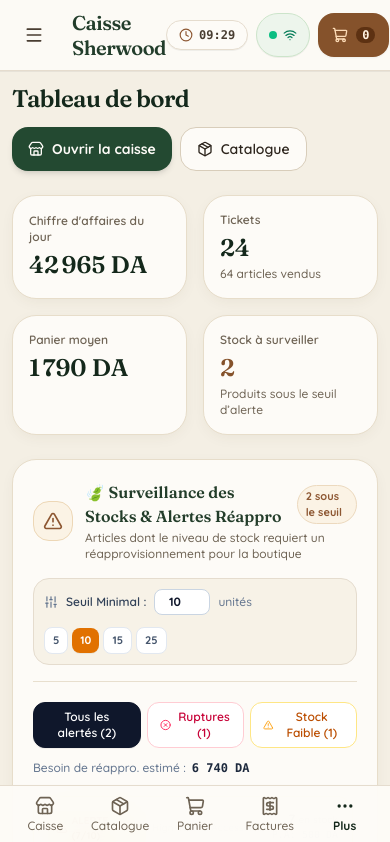
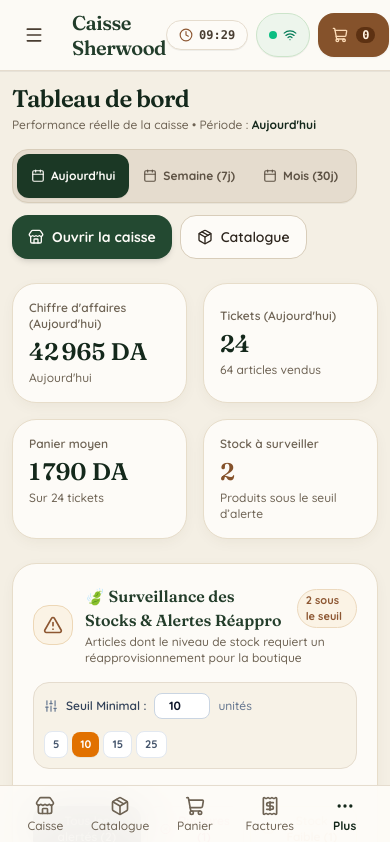
Before and after one commit to Connacri/Pos_module, a React (Vite) app: page / in a window 390 px wide. Shown: the top 842 px of the page. Built offline with nearby package versions, Linux system fonts and the light colour scheme.

Commit message:
refactor: improve accessibility and dashboard metrics
- Add ARIA live regions to various status components for screen readers.
- Extend dashboard revenue trend data range from 14 to 30 days.
- Define time period configurations for dashboard reporting.

```diff
--- a/src/components/dashboard/DashboardView.tsx
+++ b/src/components/dashboard/DashboardView.tsx
@@ -3,14 +3,44 @@ import { usePos } from '../../context/PosContext';
 import { D3RevenueTrendChart } from './D3RevenueTrendChart';
 import { DailyRevenueChart } from './DailyRevenueChart';
 import { InventoryAlertWidget } from './InventoryAlertWidget';
-import { TrendingUp, Layers, Store, Package, AlertTriangle } from 'lucide-react';
+import {
+  TrendingUp,
+  Layers,
+  Store,
+  Package,
+  AlertTriangle,
+  Calendar,
+} from 'lucide-react';
 import type { PaymentMethod } from '../../types';
+
+export type TimePeriod = 'today' | 'week' | 'month';
 
 const PAYMENT_LABELS: Record<PaymentMethod, string> = {
   CASH: 'Espèces',
   CARD: 'Carte',
   TRANSFER: 'Virement',
   CHEQUE: 'Chèque',
+};
+
+const PERIOD_CONFIG: Record<
+  TimePeriod,
+  { label: string; rangeLabel: string; hint: string }
+> = {
+  today: {
+    label: "Aujourd'hui",
+    rangeLabel: "Aujourd'hui",
+    hint: 'Journée en cours',
+  },
+  week: {
+    label: 'Semaine (7j)',
+    rangeLabel: '7 derniers jours',
+    hint: 'Semaine glissante',
+  },
+  month: {
+    label: 'Mois (30j)',
+    rangeLabel: '30 derniers jours',
+    hint: 'Mois glissant',
+  },
 };
 
 const formatMoney = (val: number) =>
@@ -46,7 +76,11 @@ const Kpi: React.FC<{
   );
   const cls = 'sherwood-card p-4 text-left w-full';
   return onClick ? (
-    <button type="button" onClick={onClick} className={`${cls} hover:bg-sand-100 transition-colors cursor-pointer`}>
+    <button
+      type="button"
+      onClick={onClick}
+      className={`${cls} hover:bg-sand-100 transition-colors cursor-pointer`}
+    >
       {body}
     </button>
   ) : (
@@ -54,11 +88,11 @@ const Kpi: React.FC<{
   );
 };
 
-const CardTitle: React.FC<{ title: string; hint?: string; action?: { label: string; onClick: () => void } }> = ({
-  title,
-  hint,
-  action,
-}) => (
+const CardTitle: React.FC<{
+  title: string;
+  hint?: string;
+  action?: { label: string; onClick: () => void };
+}> = ({ title, hint, action }) => (
   <div className="flex items-start justify-between gap-3 pb-2 border-b border-sand-200">
     <div>
       <h3 className="font-bold text-sm text-forest-900 font-serif-title">{title}</h3>
@@ -81,10 +115,11 @@ const EmptyState: React.FC<{ text: string }> = ({ text }) => (
 );
 
 export const DashboardView: React.FC = () => {
-  const { todayStats, sales, products, categories, setActiveView } = usePos();
+  const { sales, products, categories, setActiveView } = usePos();
+  const [selectedPeriod, setSelectedPeriod] = useState<TimePeriod>('today');
   const [chartTab, setChartTab] = useState<'d3-trend' | 'bar-breakdown'>('d3-trend');
 
-  // Ventes valides, de la plus récente à la plus ancienne (ne dépend pas de l'ordre de stockage)
+  // Ventes valides, de la plus récente à la plus ancienne (hors ventes annulées)
   const validSales = useMemo(
     () =>
       sales
@@ -93,10 +128,62 @@ export const DashboardView: React.FC = () => {
     [sales]
   );
 
+  // Ventes filtrées selon la période sélectionnée (Aujourd'hui, 7 jours, 30 jours)
+  const periodSales = useMemo(() => {
+    const now = new Date();
+    const todayYear = now.getFullYear();
+    const todayMonth = now.getMonth();
+    const todayDate = now.getDate();
+
+    if (selectedPeriod === 'today') {
+      return validSales.filter((s) => {
+        const d = new Date(s.createdAt);
+        return (
+          d.getFullYear() === todayYear &&
+          d.getMonth() === todayMonth &&
+          d.getDate() === todayDate
+        );
+      });
+    }
+
+    const cutoff = new Date(now);
+    if (selectedPeriod === 'week') {
+      cutoff.setDate(cutoff.getDate() - 7);
+    } else {
+      cutoff.setDate(cutoff.getDate() - 30);
+    }
+    cutoff.setHours(0, 0, 0, 0);
+
+    return validSales.filter((s) => new Date(s.createdAt) >= cutoff);
+  }, [validSales, selectedPeriod]);
+
+  // 4 KPIs réels calculés en direct sur la période choisie
+  const periodStats = useMemo(() => {
+    const revenue = periodSales.reduce((sum, s) => sum + s.totalTTC, 0);
+    const salesCount = periodSales.length;
+    const averageBasket = salesCount > 0 ? Math.round(revenue / salesCount) : 0;
+    const itemsSold = periodSales.reduce(
+      (sum, s) => sum + s.items.reduce((iSum, it) => iSum + it.quantity, 0),
+      0
+    );
+    // Le stock sous seuil d'alerte reste l'état réel et actuel de l'inventaire
+    const lowStockCount = products.filter((p) => p.stock <= p.lowStockThreshold).length;
+
+    return {
+      revenue: Math.round(revenue),
+      salesCount,
+      averageBasket,
+      itemsSold,
+      lowStockCount,
+    };
+  }, [periodSales, products]);
+
+  // Répartition des ventes par catégorie sur la période sélectionnée
   const categoryStats = useMemo(() => {
     const productCategory = new Map(products.map((p) => [p.id, p.categoryId]));
     const revenueByCat = new Map<number, number>();
-    validSales.slice(0, 50).forEach((sale) =>
+
+    periodSales.slice(0, 100).forEach((sale) =>
       sale.items.forEach((item) => {
         const catId = productCategory.get(item.productId);
         if (catId !== undefined) {
@@ -104,21 +191,33 @@ export const DashboardView: React.FC = () => {
         }
       })
     );
+
     const total = Array.from(revenueByCat.values()).reduce((a, b) => a + b, 0);
     return categories
       .map((cat) => {
         const revenue = revenueByCat.get(cat.id) ?? 0;
-        return { id: cat.id, name: cat.name, revenue, percentage: total > 0 ? Math.round((revenue / total) * 100) : 0 };
+        return {
+          id: cat.id,
+          name: cat.name,
+          revenue,
+          percentage: total > 0 ? Math.round((revenue / total) * 100) : 0,
+        };
       })
       .filter((c) => c.revenue > 0)
       .sort((a, b) => b.revenue - a.revenue);
-  }, [categories, products, validSales]);
+  }, [categories, products, periodSales]);
 
+  // Top 5 produits les plus vendus sur la période sélectionnée
   const topProducts = useMemo(() => {
     const map = new Map<number, { name: string; sku: string; units: number; revenue: number }>();
-    validSales.forEach((s) =>
+    periodSales.forEach((s) =>
       s.items.forEach((it) => {
-        const cur = map.get(it.productId) ?? { name: it.productName, sku: it.sku, units: 0, revenue: 0 };
+        const cur = map.get(it.productId) ?? {
+          name: it.productName,
+          sku: it.sku,
+          units: 0,
+          revenue: 0,
+        };
         cur.units += it.quantity;
         cur.revenue += it.totalTTC;
         map.set(it.productId, cur);
@@ -128,11 +227,12 @@ export const DashboardView: React.FC = () => {
       .map(([id, v]) => ({ id, ...v }))
       .sort((a, b) => b.units - a.units)
       .slice(0, 5);
-  }, [validSales]);
+  }, [periodSales]);
 
+  // Top 5 clients sur la période sélectionnée
   const topCustomers = useMemo(() => {
     const map = new Map<string, { name: string; tickets: number; revenue: number }>();
-    validSales.forEach((s) => {
+    periodSales.forEach((s) => {
       if (s.customerId === undefined || !s.customerName) return;
       const key = String(s.customerId);
       const cur = map.get(key) ?? { name: s.customerName, tickets: 0, revenue: 0 };
@@ -144,16 +244,59 @@ export const DashboardView: React.FC = () => {
       .map(([id, v]) => ({ id, ...v }))
       .sort((a, b) => b.revenue - a.revenue)
       .slice(0, 5);
-  }, [validSales]);
+  }, [periodSales]);
 
-  const recentSales = validSales.slice(0, 5);
+  const recentSales = periodSales.slice(0, 5);
+  const activePeriodConfig = PERIOD_CONFIG[selectedPeriod];
 
   return (
     <div className="space-y-6">
-      <div className="flex flex-wrap items-center justify-between gap-3">
+      {/* Header avec sélecteur temporel (Loi de Hick : 3 choix clairs, Loi de Fitts : cibles 44px) */}
+      <div className="flex flex-col lg:flex-row lg:items-center justify-between gap-4">
+        <div>
           <h2 className="text-2xl sm:text-3xl font-black tracking-tight text-forest-900 font-serif-title">
             Tableau de bord
           </h2>
+          <p className="text-xs text-ink-600 mt-0.5">
+            Performance réelle de la caisse • Période :{' '}
+            <strong className="text-forest-900 font-bold">
+              {activePeriodConfig.rangeLabel}
+            </strong>
+          </p>
+        </div>
+
+        <div className="flex flex-wrap items-center gap-3">
+          {/* Options de filtrage temporel : Aujourd'hui, Semaine, Mois */}
+          <div
+            role="radiogroup"
+            aria-label="Période d'analyse"
+            className="inline-flex p-1 bg-sand-200 rounded-2xl text-xs font-bold border border-sand-300 shadow-2xs"
+          >
+            {(['today', 'week', 'month'] as TimePeriod[]).map((periodKey) => {
+              const isSelected = selectedPeriod === periodKey;
+              const config = PERIOD_CONFIG[periodKey];
+
+              return (
+                <button
+                  key={periodKey}
+                  type="button"
+                  role="radio"
+                  aria-checked={isSelected}
+                  onClick={() => setSelectedPeriod(periodKey)}
+                  className={`touch-btn px-3.5 py-1.5 rounded-xl transition-all cursor-pointer flex items-center gap-1.5 ${
+                    isSelected
+                      ? 'bg-forest-800 text-sand-50 font-bold shadow-xs'
+                      : 'text-ink-700 hover:text-forest-900 hover:bg-sand-100'
+                  }`}
+                  title={`Filtrer par : ${config.rangeLabel}`}
+                >
+                  <Calendar className="w-3.5 h-3.5" />
+                  <span>{config.label}</span>
+                </button>
+              );
+            })}
+          </div>
+
           <div className="flex items-center gap-2">
             <button
               type="button"
@@ -161,7 +304,7 @@ export const DashboardView: React.FC = () => {
               className="touch-btn px-4 bg-forest-700 hover:bg-forest-800 text-sand-50 font-bold text-sm rounded-2xl shadow-md flex items-center gap-2 cursor-pointer"
             >
               <Store className="w-4 h-4" />
-            Ouvrir la caisse
+              <span>Ouvrir la caisse</span>
             </button>
             <button
               type="button"
@@ -169,45 +312,77 @@ export const DashboardView: React.FC = () => {
               className="touch-btn px-4 bg-sand-50 hover:bg-sand-100 text-ink-900 font-semibold text-sm rounded-2xl border border-sand-300 flex items-center gap-2 cursor-pointer"
             >
               <Package className="w-4 h-4" />
-            Catalogue
+              <span>Catalogue</span>
             </button>
           </div>
         </div>
+      </div>
 
-      {/* Chiffres du jour : uniquement des données réelles */}
+      {/* 4 Cartes de chiffres réels : adaptées à la période sélectionnée */}
       <div className="grid grid-cols-2 lg:grid-cols-4 gap-4">
-        <Kpi label="Chiffre d'affaires du jour" value={formatMoney(todayStats.revenue)} onClick={() => setActiveView('sales')} />
         <Kpi
-          label="Tickets"
-          value={String(todayStats.salesCount)}
-          hint={`${todayStats.itemsSold} article${todayStats.itemsSold > 1 ? 's' : ''} vendu${todayStats.itemsSold > 1 ? 's' : ''}`}
+          label={`Chiffre d'affaires (${activePeriodConfig.label})`}
+          value={formatMoney(periodStats.revenue)}
+          hint={activePeriodConfig.rangeLabel}
           onClick={() => setActiveView('sales')}
         />
-        <Kpi label="Panier moyen" value={formatMoney(todayStats.averageBasket)} />
+        <Kpi
+          label={`Tickets (${activePeriodConfig.label})`}
+          value={String(periodStats.salesCount)}
+          hint={`${periodStats.itemsSold} article${
+            periodStats.itemsSold > 1 ? 's' : ''
+          } vendu${periodStats.itemsSold > 1 ? 's' : ''}`}
+          onClick={() => setActiveView('sales')}
+        />
+        <Kpi
+          label="Panier moyen"
+          value={formatMoney(periodStats.averageBasket)}
+          hint={
+            periodStats.salesCount > 0
+              ? `Sur ${periodStats.salesCount} ticket${
+                  periodStats.salesCount > 1 ? 's' : ''
+                }`
+              : 'Aucun ticket'
+          }
+        />
         <Kpi
           label="Stock à surveiller"
-          value={String(todayStats.lowStockCount)}
-          hint={todayStats.lowStockCount > 0 ? 'Produits sous le seuil d’alerte' : 'Aucune alerte'}
-          tone={todayStats.lowStockCount > 0 ? 'warning' : 'default'}
+          value={String(periodStats.lowStockCount)}
+          hint={
+            periodStats.lowStockCount > 0
+              ? 'Produits sous le seuil d’alerte'
+              : 'Aucune alerte'
+          }
+          tone={periodStats.lowStockCount > 0 ? 'warning' : 'default'}
           onClick={() => setActiveView('catalog')}
         />
       </div>
 
-      {todayStats.lowStockCount > 0 && <InventoryAlertWidget />}
+      {/* Alerte de stock si nécessaire */}
+      {periodStats.lowStockCount > 0 && <InventoryAlertWidget />}
 
+      {/* Graphiques interactifs */}
       <div className="space-y-3">
-        <div className="inline-flex p-1 bg-sand-200 rounded-2xl text-sm font-semibold" role="tablist" aria-label="Type de graphique">
+        <div
+          className="inline-flex p-1 bg-sand-200 rounded-2xl text-sm font-semibold"
+          role="tablist"
+          aria-label="Type de graphique"
+        >
           <button
             type="button"
             role="tab"
             aria-selected={chartTab === 'd3-trend'}
             onClick={() => setChartTab('d3-trend')}
             className={`touch-btn px-4 rounded-xl transition-all cursor-pointer flex items-center gap-1.5 ${
-              chartTab === 'd3-trend' ? 'bg-forest-800 text-sand-50 font-bold shadow-xs' : 'text-ink-700 hover:text-forest-900'
+              chartTab === 'd3-trend'
+                ? 'bg-forest-800 text-sand-50 font-bold shadow-xs'
+                : 'text-ink-700 hover:text-forest-900'
             }`}
           >
             <TrendingUp className="w-4 h-4" />
-            Tendance 7 jours
+            <span>
+              {selectedPeriod === 'month' ? 'Tendance 30 jours' : 'Tendance 7 jours'}
+            </span>
           </button>
           <button
             type="button"
@@ -215,46 +390,79 @@ export const DashboardView: React.FC = () => {
             aria-selected={chartTab === 'bar-breakdown'}
             onClick={() => setChartTab('bar-breakdown')}
             className={`touch-btn px-4 rounded-xl transition-all cursor-pointer flex items-center gap-1.5 ${
-              chartTab === 'bar-breakdown' ? 'bg-forest-800 text-sand-50 font-bold shadow-xs' : 'text-ink-700 hover:text-forest-900'
+              chartTab === 'bar-breakdown'
+                ? 'bg-forest-800 text-sand-50 font-bold shadow-xs'
+                : 'text-ink-700 hover:text-forest-900'
             }`}
           >
             <Layers className="w-4 h-4" />
-            Détail par jour
+            <span>Détail journalier</span>
           </button>
         </div>
-        {chartTab === 'd3-trend' ? <D3RevenueTrendChart days={7} /> : <DailyRevenueChart />}
+
+        {chartTab === 'd3-trend' ? (
+          <D3RevenueTrendChart days={selectedPeriod === 'month' ? 30 : 7} />
+        ) : (
+          <DailyRevenueChart />
+        )}
       </div>
 
+      {/* 4 Blocs d'analyse par période */}
       <div className="grid grid-cols-1 lg:grid-cols-2 gap-5">
+        {/* Dernières ventes de la période */}
         <section className="sherwood-card p-5 space-y-3">
-          <CardTitle title="Dernières ventes" action={{ label: 'Tout voir', onClick: () => setActiveView('sales') }} />
+          <CardTitle
+            title={`Dernières ventes (${activePeriodConfig.label})`}
+            hint={activePeriodConfig.rangeLabel}
+            action={{ label: 'Tout voir', onClick: () => setActiveView('sales') }}
+          />
           {recentSales.length === 0 ? (
-            <EmptyState text="Aucune vente pour le moment. Ouvrez la caisse pour encaisser la première." />
+            <EmptyState
+              text={`Aucune vente enregistrée sur cette période (${activePeriodConfig.rangeLabel.toLowerCase()}).`}
+            />
           ) : (
             <ul className="divide-y divide-sand-200">
               {recentSales.map((s) => (
-                <li key={s.id} className="py-2.5 flex items-center justify-between gap-3 text-sm">
+                <li
+                  key={s.id}
+                  className="py-2.5 flex items-center justify-between gap-3 text-sm"
+                >
                   <div className="min-w-0">
-                    <div className="font-bold text-forest-900 truncate">{s.saleNumber}</div>
+                    <div className="font-bold text-forest-900 truncate">
+                      {s.saleNumber}
+                    </div>
                     <div className="text-xs text-ink-600 truncate">
-                      {s.customerName || 'Client comptoir'} · {PAYMENT_LABELS[s.paymentMethod]} · {formatSaleDate(s.createdAt)}
+                      {s.customerName || 'Client comptoir'} ·{' '}
+                      {PAYMENT_LABELS[s.paymentMethod]} · {formatSaleDate(s.createdAt)}
                     </div>
                   </div>
-                  <div className="font-bold text-forest-900 shrink-0 font-mono">{formatMoney(s.totalTTC)}</div>
+                  <div className="font-bold text-forest-900 shrink-0 font-mono">
+                    {formatMoney(s.totalTTC)}
+                  </div>
                 </li>
               ))}
             </ul>
           )}
         </section>
 
+        {/* Produits les plus vendus de la période */}
         <section className="sherwood-card p-5 space-y-3">
-          <CardTitle title="Produits les plus vendus" action={{ label: 'Catalogue', onClick: () => setActiveView('catalog') }} />
+          <CardTitle
+            title={`Produits les plus vendus (${activePeriodConfig.label})`}
+            hint={activePeriodConfig.rangeLabel}
+            action={{ label: 'Catalogue', onClick: () => setActiveView('catalog') }}
+          />
           {topProducts.length === 0 ? (
-            <EmptyState text="Les produits les plus vendus apparaîtront après les premières ventes." />
+            <EmptyState
+              text={`Aucun produit vendu sur cette période (${activePeriodConfig.rangeLabel.toLowerCase()}).`}
+            />
           ) : (
             <ol className="divide-y divide-sand-200">
               {topProducts.map((p, idx) => (
-                <li key={p.id} className="py-2.5 flex items-center justify-between gap-3 text-sm">
+                <li
+                  key={p.id}
+                  className="py-2.5 flex items-center justify-between gap-3 text-sm"
+                >
                   <div className="flex items-center gap-3 min-w-0">
                     <span className="w-6 h-6 rounded-full bg-sand-200 text-ink-700 font-bold text-xs flex items-center justify-center shrink-0">
                       {idx + 1}
@@ -265,8 +473,12 @@ export const DashboardView: React.FC = () => {
                     </div>
                   </div>
                   <div className="text-right shrink-0">
-                    <div className="font-bold text-forest-900">{p.units} vendu{p.units > 1 ? 's' : ''}</div>
-                    <div className="text-xs text-ink-600 font-mono">{formatMoney(p.revenue)}</div>
+                    <div className="font-bold text-forest-900">
+                      {p.units} vendu{p.units > 1 ? 's' : ''}
+                    </div>
+                    <div className="text-xs text-ink-600 font-mono">
+                      {formatMoney(p.revenue)}
+                    </div>
                   </div>
                 </li>
               ))}
@@ -274,10 +486,16 @@ export const DashboardView: React.FC = () => {
           )}
         </section>
 
+        {/* Ventes par rayon sur la période */}
         <section className="sherwood-card p-5 space-y-3">
-          <CardTitle title="Ventes par rayon" hint="Sur les 50 dernières ventes" />
+          <CardTitle
+            title={`Ventes par rayon (${activePeriodConfig.label})`}
+            hint={`Répartition du chiffre d'affaires (${activePeriodConfig.rangeLabel.toLowerCase()})`}
+          />
           {categoryStats.length === 0 ? (
-            <EmptyState text="La répartition par rayon s'affichera après les premières ventes." />
+            <EmptyState
+              text={`Aucune répartition disponible pour cette période (${activePeriodConfig.rangeLabel.toLowerCase()}).`}
+            />
           ) : (
             <ul className="space-y-3 pt-1">
               {categoryStats.map((c) => (
@@ -288,8 +506,14 @@ export const DashboardView: React.FC = () => {
                       {formatMoney(c.revenue)} · {c.percentage} %
                     </span>
                   </div>
-                  <div className="mt-1 h-2 rounded-full bg-sand-200 overflow-hidden" role="presentation">
-                    <div className="h-full rounded-full bg-forest-700" style={{ width: `${c.percentage}%` }} />
+                  <div
+                    className="mt-1 h-2 rounded-full bg-sand-200 overflow-hidden"
+                    role="presentation"
+                  >
+                    <div
+                      className="h-full rounded-full bg-forest-700 transition-all duration-300"
+                      style={{ width: `${c.percentage}%` }}
+                    />
                   </div>
                 </li>
               ))}
@@ -297,14 +521,24 @@ export const DashboardView: React.FC = () => {
           )}
         </section>
 
+        {/* Meilleurs clients sur la période */}
         <section className="sherwood-card p-5 space-y-3">
-          <CardTitle title="Meilleurs clients" action={{ label: 'Clients', onClick: () => setActiveView('customers') }} />
+          <CardTitle
+            title={`Meilleurs clients (${activePeriodConfig.label})`}
+            hint={activePeriodConfig.rangeLabel}
+            action={{ label: 'Clients', onClick: () => setActiveView('customers') }}
+          />
           {topCustomers.length === 0 ? (
-            <EmptyState text="Associez un client à une vente pour le voir apparaître ici." />
+            <EmptyState
+              text={`Aucun client associé à une vente sur cette période (${activePeriodConfig.rangeLabel.toLowerCase()}).`}
+            />
           ) : (
             <ol className="divide-y divide-sand-200">
               {topCustomers.map((c, idx) => (
-                <li key={c.id} className="py-2.5 flex items-center justify-between gap-3 text-sm">
+                <li
+                  key={c.id}
+                  className="py-2.5 flex items-center justify-between gap-3 text-sm"
+                >
                   <div className="flex items-center gap-3 min-w-0">
                     <span className="w-6 h-6 rounded-full bg-sand-200 text-ink-700 font-bold text-xs flex items-center justify-center shrink-0">
                       {idx + 1}
@@ -312,8 +546,12 @@ export const DashboardView: React.FC = () => {
                     <span className="font-bold text-forest-900 truncate">{c.name}</span>
                   </div>
                   <div className="text-right shrink-0">
-                    <div className="font-bold text-forest-900 font-mono">{formatMoney(c.revenue)}</div>
-                    <div className="text-xs text-ink-600">{c.tickets} ticket{c.tickets > 1 ? 's' : ''}</div>
+                    <div className="font-bold text-forest-900 font-mono">
+                      {formatMoney(c.revenue)}
+                    </div>
+                    <div className="text-xs text-ink-600">
+                      {c.tickets} ticket{c.tickets > 1 ? 's' : ''}
+                    </div>
                   </div>
                 </li>
               ))}
@@ -322,10 +560,12 @@ export const DashboardView: React.FC = () => {
         </section>
       </div>
 
-      {todayStats.lowStockCount === 0 && (
+      {periodStats.lowStockCount === 0 && (
         <p className="flex items-center gap-2 text-xs text-ink-600">
           <AlertTriangle className="w-3.5 h-3.5" aria-hidden="true" />
-          Aucune alerte de stock : tous les produits sont au-dessus de leur seuil.
+          <span>
+            Aucune alerte de stock : tous les produits sont au-dessus de leur seuil minimal.
+          </span>
         </p>
       )}
     </div>
--- a/src/components/pos/CartPanel.tsx
+++ b/src/components/pos/CartPanel.tsx
@@ -151,7 +151,11 @@ export const CartPanel: React.FC = () => {
 
       {/* Undo Banner if cart was just cleared */}
       {canUndoClearCart && (
-        <div className="p-2.5 bg-[#fef4ea] border-b border-[#f5cf9e] text-xs font-semibold text-[#8f521b] flex items-center justify-between animate-in slide-in-from-top-1 duration-200">
+        <div
+          role="status"
+          aria-live="polite"
+          className="p-2.5 bg-[#fef4ea] border-b border-[#f5cf9e] text-xs font-semibold text-[#8f521b] flex items-center justify-between animate-in slide-in-from-top-1 duration-200"
+        >
           <span>Panier réinitialisé.</span>
           <button
             type="button"
--- a/src/components/pos/PosRegisterView.tsx
+++ b/src/components/pos/PosRegisterView.tsx
@@ -261,7 +261,11 @@ export const PosRegisterView: React.FC = () => {
   return (
     <div className="flex flex-col lg:flex-row items-stretch gap-6 h-[calc(100vh-140px)] min-h-[620px] relative">
       {/* FLOATING OVERLAY NOTIFICATIONS (Scan & Stock Warnings) - Does NOT push or jump product grid */}
-      <div className="fixed top-20 right-6 z-50 space-y-2 max-w-sm pointer-events-none">
+      <div
+        className="fixed top-20 right-6 z-50 space-y-2 max-w-sm pointer-events-none"
+        aria-live="polite"
+        aria-atomic="false"
+      >
         {scanFeedback && (
           <div
             role="status"
--- a/src/context/PosContext.tsx
+++ b/src/context/PosContext.tsx
@@ -686,7 +686,7 @@ export const PosProvider: React.FC<{ children: React.ReactNode }> = ({ children
     const map = new Map<string, { revenue: number; cost: number; orders: number; unitsSold: number }>();
     const now = new Date();
 
-    for (let i = 13; i >= 0; i--) {
+    for (let i = 29; i >= 0; i--) {
       const d = new Date(now);
       d.setDate(d.getDate() - i);
       const key = `${d.getFullYear()}-${String(d.getMonth() + 1).padStart(2, '0')}-${String(d.getDate()).padStart(2, '0')}`;
```
Also changed, not shown: src/components/admin/AdminSyncView.tsx (+12 -2 lines), 2 other files (tests, documents, lock files or other folders). Lines whose indentation alone changed are shown as unchanged.
